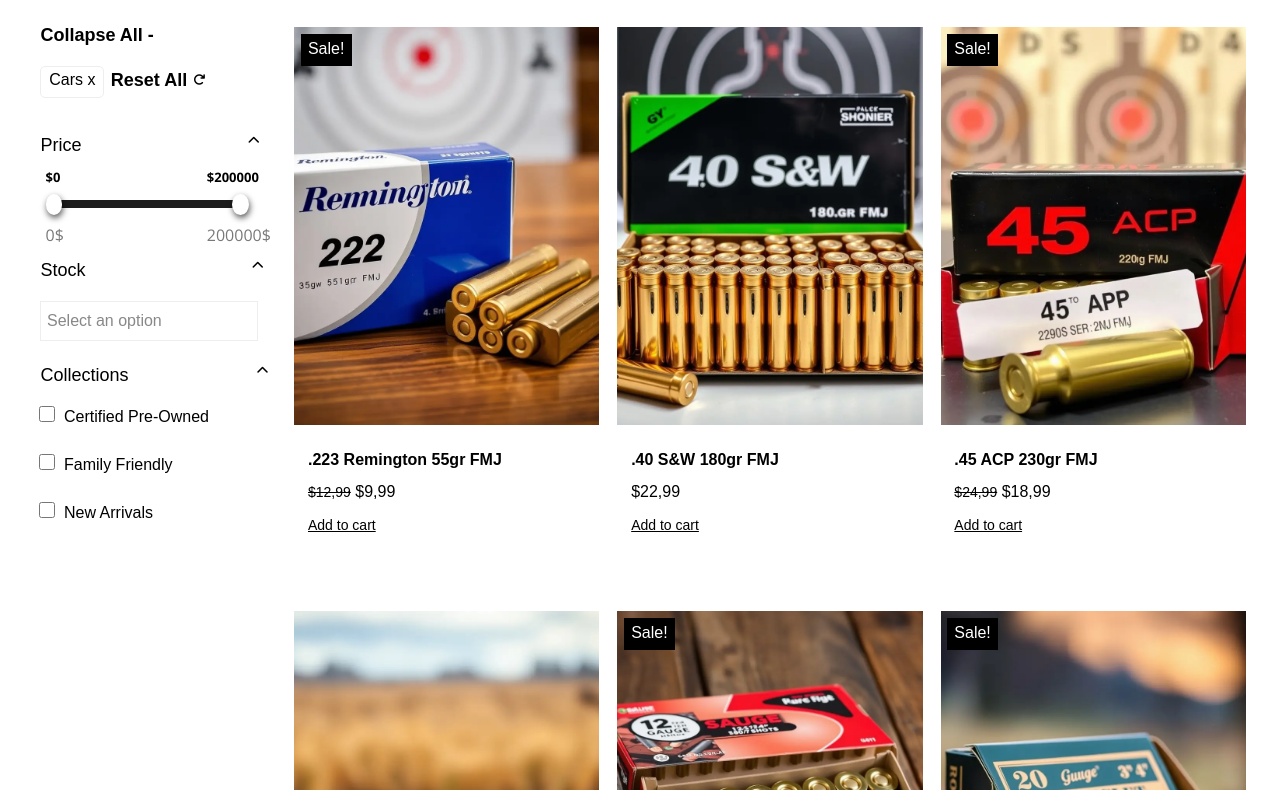
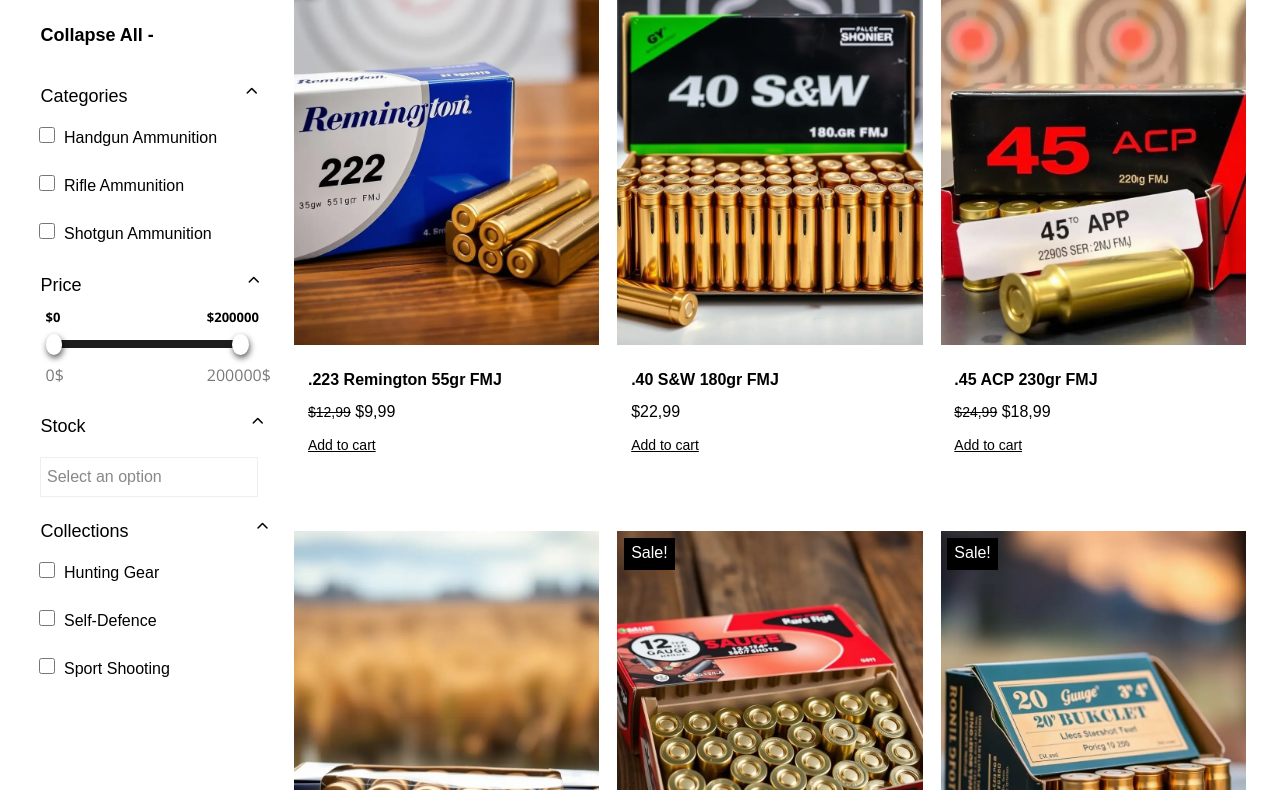
Before and after one commit to samuelmbaya/10web.io, a plain HTML site: page shopnow.html in a window 1280 px wide. Shown: the part 353-1143 px from the top of the page. Drawn offline with nearby package versions, Linux system fonts and the light colour scheme.

Commit message:
added last page

```diff
--- a/cars.css
+++ b/cars.css
@@ -639,7 +639,7 @@
 }
 
 input::placeholder{
-    padding-left: 1.5vw;
+    padding-left: -1vw;
     font-family: "Montserrat", sans-serif;
     font-size: 16px;
 }
--- a/shopnow.css
+++ b/shopnow.css
@@ -120,6 +120,7 @@
     height: 6vh;
     margin-top: 21vh;
     background: rgb(66, 66, 66);
+
 }
 
 .greyh5 {
@@ -139,8 +140,10 @@
 
 .leftnav {
     border: 1px solid transparent;
-    height: 110vh;
+    height: 100vh;
     width: 21.5vw;
+    position: sticky;
+
 }
 
 .navp1{
@@ -166,40 +169,35 @@
     margin-top: 5vh;
 }
 
-.xcars{
-   border: 1px solid rgb(238, 238, 238);
-   margin-left: 3vw;
-   width: 5vw;
-   height: 4vh;
-   border-radius: 5px;
-   text-align: center;
-   margin-top: 2.5vh;
-}
-
-.navp4{
-    margin-top: 0.5vh;
-    font-family: "Montserrat", sans-serif;
-    font-weight: 400;
-}
-
-.navp5{
-    font-size: 18px;
-    font-family: "Montserrat", sans-serif;
-    font-weight: 700;
-    margin-left: 8.5vw;
-    margin-top: -3.5vh;
-}
 
 .navp6{
     font-size: 18px;
     font-family: "Montserrat", sans-serif;
     font-weight: 400;
     margin-left: 3vw;
-    margin-top: 5.5vh;
+    margin-top: -4vh;
 }
+
+.navp10{
+    font-size: 18px;
+    font-family: "Montserrat", sans-serif;
+    font-weight: 400;
+    /* margin-left: 3vw; */
+    margin-top: 5vh;
+    padding-left: 3vw;
+}
+
+.hahaha{
+    margin-left: -6vh;
+}
+
 
 .fas{
     font-size: 12px;
+}
+
+.fa-chevron-up{
+
     margin-left: 13vw;
     position: absolute;
 }
@@ -223,7 +221,7 @@
     font-family: "Montserrat", sans-serif;
     font-weight: 400;
     margin-left: 3vw;
-    margin-top: 13vh;
+    margin-top: 15vh;
 }
 
 .option{
@@ -658,7 +656,7 @@
 }
 
 input::placeholder{
-    padding-left: 1.5vw;
+    padding-left: -1vw;
     font-family: "Montserrat", sans-serif;
     font-size: 16px;
 }
--- a/shopnow.html
+++ b/shopnow.html
@@ -24,7 +24,7 @@
 <body>
 
     <div class="header">
-        <img src="/images/logo.svg" alt="" class="logo">
+        <a href="index.html"><img src="/images/logo.svg" alt="" class="logo"></a>
         <button class="button buttonn">Use Template</button>
     </div>
 
@@ -43,7 +43,9 @@
             <a href="" class="navv"><i class="fa fa-shopping-bag"></i></a>
         </div>
 
+
     </div>
+
 
     <div class="shopping">
 
@@ -53,19 +55,29 @@
 
          <div class="leftnav">
 
-         <p class="navp1">Shop All / Cars</p>
-         <h1 class="navh1">Cars</h1>
+         <p class="navp1">Shop All</p>
+         <h1 class="navh1">Shop</h1>
          <p class="navp3">Collapse All -</p>
 
-         <div class="xcars">
-            <p class="navp4">Cars  <span class="cross">x</span> </p>
-
-        </div>
-         <p class="navp5">Reset All <i class="fas fa-redo"></i></p>
 
 
-         <p class="navp6">Price <i class="fas fa-chevron-up"></i></p>
 
+         <p class="navp10">Categories <span class="hahaha"><i class="fas fa-chevron-up"></i></span></p>
+
+
+         <div class="form">
+
+            <form action="/action_page.php">
+                <input type="checkbox" id="vehicle1" name="vehicle1" value="Bike" class="tickbox1">
+                <label for="vehicle1">Handgun Ammunition</label><br>
+                <input type="checkbox" id="vehicle2" name="vehicle2" value="Car" class="tickbox1">
+                <label for="vehicle2"  class="label1">Rifle Ammunition</label><br>
+                <input type="checkbox" id="vehicle3" name="vehicle3" value="Boat" class="tickbox1">
+                <label for="vehicle3">Shotgun Ammunition</label><br><br>
+              </form>
+        </div>
+
+        <p class="navp6">Price <i class="fas fa-chevron-up"></i></p>
         <div class="sliderbar"></div>
         <div class="ball1"></div>
         <div class="ball2"></div>
@@ -89,11 +101,11 @@
 
             <form action="/action_page.php">
                 <input type="checkbox" id="vehicle1" name="vehicle1" value="Bike" class="tickbox1">
-                <label for="vehicle1"> Certified Pre-Owned</label><br>
+                <label for="vehicle1">Hunting Gear</label><br>
                 <input type="checkbox" id="vehicle2" name="vehicle2" value="Car" class="tickbox1">
-                <label for="vehicle2"  class="label1"> Family Friendly</label><br>
+                <label for="vehicle2"  class="label1">Self-Defence</label><br>
                 <input type="checkbox" id="vehicle3" name="vehicle3" value="Boat" class="tickbox1">
-                <label for="vehicle3"> New Arrivals</label><br><br>
+                <label for="vehicle3">Sport Shooting</label><br><br>
               </form>
         </div>
 
@@ -242,7 +254,7 @@
         <p class="footerp">Subscribe to our newsletter for the latest updates on new arrivals <br> and exclusive
           promotions.</p>
 
-        <label for="email" class="label"><input type="text" placeholder="Enter your email" class="input"><button
+        <label for="email" class="label"><input type="text" placeholder="Enter your email" class="input" style="padding-left: 10px;"><button
             class="inputbtn">
             <p class="inputp">Subscribe</p>
           </button></label>
--- a/style.css
+++ b/style.css
@@ -695,7 +695,7 @@
 }
 
 input::placeholder{
-    padding-left: 1.5vw;
+    padding-left: -1vw;
     font-family: "Montserrat", sans-serif;
     font-size: 16px;
 }
--- a/suv.css
+++ b/suv.css
@@ -643,7 +643,7 @@
 }
 
 input::placeholder{
-    padding-left: 1.5vw;
+    padding-left: -1vw;
     font-family: "Montserrat", sans-serif;
     font-size: 16px;
 }
--- a/trucks.css
+++ b/trucks.css
@@ -644,7 +644,7 @@
 }
 
 input::placeholder{
-    padding-left: 1.5vw;
+    padding-left: -1vw;
     font-family: "Montserrat", sans-serif;
     font-size: 16px;
 }
```
Also changed, not shown: cars.html (+2 -2 lines), index.html (+2 -2 lines), suvs.html (+2 -2 lines), trucks.html (+2 -2 lines).
